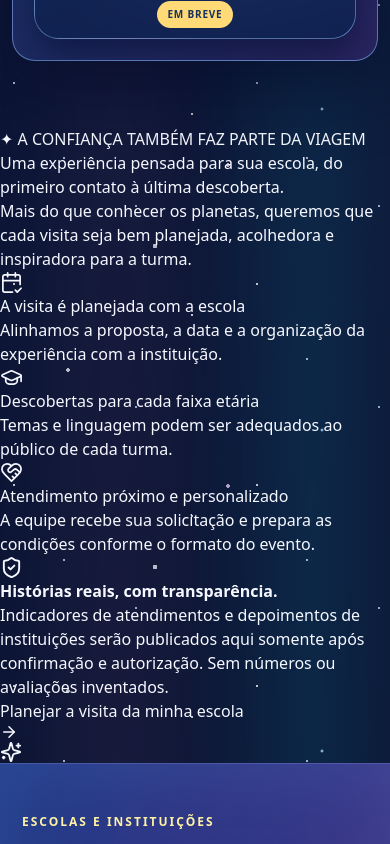
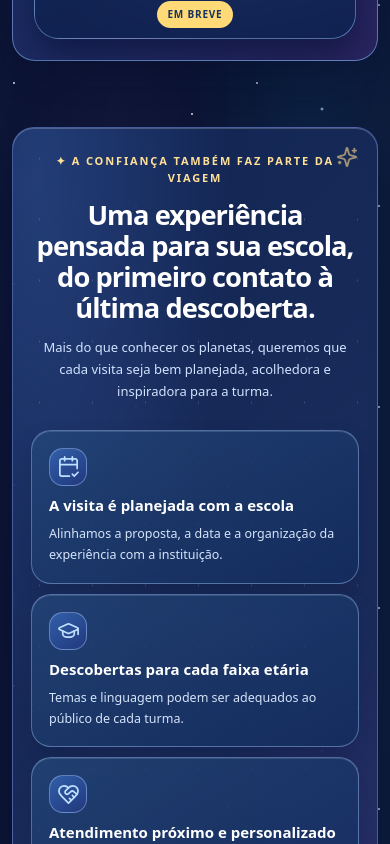
Before and after one commit to Webertcs/antares-business, a Next.js app: page /vitrine in a window 390 px wide. Shown: the part 5780-6624 px from the top of the page. Built offline with nearby package versions, Linux system fonts and the light colour scheme.

Commit message:
style(vitrine): identidade premium e responsiva do Pacote 2 de confiança e prova social

```diff
--- a/src/app/vitrine/premium.css
+++ b/src/app/vitrine/premium.css
@@ -553,3 +553,153 @@
  .premium-kids .premium-photo-credits{font-size:9px;padding-inline:2px}
  .premium-kids .premium-school-picture .premium-school-photo{border-radius:14px}
 }
+
+
+/* ANTARES Kids V2 · Pacote 2: confiança e prova social verificável.
+   Não exibir depoimentos ou números de origem não confirmada. */
+.premium-kids .premium-proof{
+ position:relative;isolation:isolate;
+ max-width:1260px;margin:12px auto 84px;padding:38px;
+ overflow:hidden;border-radius:30px;
+ border:1px solid #8baaff68;
+ background:radial-gradient(ellipse at 7% 5%,#4c79d34a,transparent 40%),
+  radial-gradient(ellipse at 95% 96%,#7954c244,transparent 36%),
+  linear-gradient(136deg,#122553f0,#1b2d5df0 55%,#1a2657f0);
+ box-shadow:0 20px 54px #040a2869,inset 0 1px #fff3;
+ color:#f5f8ff;
+}
+.premium-kids .premium-proof:before{
+ content:"";position:absolute;inset:0;
+ pointer-events:none;z-index:-1;
+ background-image:radial-gradient(#d9e9ffb0 0.75px,transparent 1px);
+ background-size:53px 61px;opacity:.26;
+}
+.premium-kids .premium-proof-heading{
+ max-width:840px;margin:0 auto 28px;text-align:center;
+}
+.premium-kids .premium-proof-heading>span{
+ display:block;color:#ffe099;font-size:11px;
+ font-weight:900;letter-spacing:.17em;
+}
+.premium-kids .premium-proof-heading h2{
+ font-size:clamp(27px,3.05vw,40px);
+ line-height:1.14;letter-spacing:-.035em;
+ font-weight:900;color:#fff;margin:13px 0 12px;
+}
+.premium-kids .premium-proof-heading p{
+ margin:0 auto;max-width:720px;
+ color:#d2e3ff;font-size:14px;line-height:1.7;
+}
+.premium-kids .premium-proof-grid{
+ display:grid;grid-template-columns:repeat(3,minmax(0,1fr));gap:15px;
+}
+.premium-kids .premium-proof-grid article{
+ position:relative;min-width:0;min-height:183px;
+ padding:22px 20px 19px;
+ border:1px solid #9fc3f76b;border-radius:20px;
+ background:linear-gradient(150deg,#244679c7,#122c5dbb);
+ box-shadow:inset 0 1px #e4eeff24,0 12px 22px #080e2935;
+ transition:transform .2s ease,border-color .2s ease;
+}
+.premium-kids .premium-proof-grid article:hover{
+ transform:translateY(-3px);border-color:#b7d8ffce;
+}
+.premium-kids .premium-proof-icon{
+ width:43px;height:43px;border:1px solid #adcfff6e;
+ display:grid;place-items:center;border-radius:14px;
+ color:#bfe0ff;background:linear-gradient(145deg,#315fa9,#22387d);
+ margin-bottom:14px;
+}
+.premium-kids .premium-proof-grid article h3{
+ font-size:16px;line-height:1.3;font-weight:850;color:#fff;
+ margin:0 0 9px;
+}
+.premium-kids .premium-proof-grid article p{
+ font-size:13px;line-height:1.65;color:#d6e4fa;margin:0;
+}
+.premium-kids .premium-proof-metrics{
+ display:grid;grid-template-columns:repeat(auto-fit,minmax(160px,1fr));
+ gap:12px;margin:0 0 20px;
+}
+.premium-kids .premium-proof-metric{
+ padding:19px 15px;text-align:center;border-radius:17px;
+ background:#111e48a6;border:1px solid #a6caff80;
+ display:grid;gap:6px;
+}
+.premium-kids .premium-proof-metric strong{font-size:30px;font-weight:900;color:#ffda7f;font-variant-numeric:tabular-nums}
+.premium-kids .premium-proof-metric span{font-size:13px;font-weight:800;color:#eaf1ff}
+.premium-kids .premium-proof-metric small{font-size:11px;color:#b4caee}
+.premium-kids .premium-proof-testimonials{
+ display:grid;grid-template-columns:repeat(auto-fit,minmax(235px,1fr));
+ gap:15px;margin:0 0 24px;
+}
+.premium-kids .premium-proof-testimonials figure{
+ margin:0;padding:21px;border:1px solid #b0c5ff70;
+ border-radius:18px;background:#1c2e64c9;
+}
+.premium-kids .premium-proof-testimonials figure>svg{color:#ffd77b;margin-bottom:8px}
+.premium-kids .premium-proof-testimonials blockquote{margin:0;color:#fff;font-size:15px;line-height:1.7}
+.premium-kids .premium-proof-testimonials figcaption{display:grid;gap:4px;margin-top:18px}
+.premium-kids .premium-proof-testimonials figcaption strong{font-size:12px;color:#e8f1ff}
+.premium-kids .premium-proof-testimonials figcaption span{font-size:11px;color:#aec5ec}
+.premium-kids .premium-proof-bottom{
+ display:flex;justify-content:space-between;align-items:center;gap:25px;
+ margin-top:22px;padding:18px 19px;
+ border:1px solid #8fafe266;border-radius:18px;
+ background:linear-gradient(100deg,#101e48bd,#243c6cb8);
+}
+.premium-kids .premium-proof-verification{
+ display:flex;align-items:flex-start;gap:13px;min-width:0;
+}
+.premium-kids .premium-proof-shield{
+ width:38px;height:38px;flex:none;
+ display:grid;place-items:center;color:#9de5c6;
+ background:#1e6b6c59;border:1px solid #8ee5cd60;
+ border-radius:12px;
+}
+.premium-kids .premium-proof-verification strong{
+ display:block;font-size:13px;color:#fff;font-weight:850;margin:0 0 5px;
+}
+.premium-kids .premium-proof-verification p{
+ margin:0;font-size:11px;color:#b7c9e8;max-width:610px;line-height:1.65;
+}
+.premium-kids .premium-proof-cta{
+ display:inline-flex;align-items:center;justify-content:center;gap:9px;
+ flex:none;min-height:43px;
+ padding:11px 18px;border-radius:999px;
+ background:linear-gradient(110deg,#ffd05d,#ffe38b);
+ color:#14284e!important;
+ font-size:12px;font-weight:900;text-decoration:none!important;
+ box-shadow:0 9px 25px #f4bb4e40;
+ transition:transform .2s ease,box-shadow .2s ease;
+}
+.premium-kids .premium-proof-cta:hover,
+.premium-kids .premium-proof-cta:focus-visible{
+ transform:translateY(-2px);box-shadow:0 12px 28px #ffc34b6b;
+}
+.premium-kids .premium-proof-sparkle{
+ position:absolute;right:19px;top:18px;color:#ffda8b;opacity:.6;
+}
+@media(max-width:1050px){
+ .premium-kids .premium-proof{margin:12px 20px 70px;padding:28px}
+ .premium-kids .premium-proof-bottom{flex-direction:column;align-items:stretch;gap:15px}
+ .premium-kids .premium-proof-cta{align-self:flex-start}
+}
+@media(max-width:720px){
+ .premium-kids .premium-proof{margin:12px 12px 56px;padding:25px 18px;border-radius:22px}
+ .premium-kids .premium-proof-heading h2{font-size:clamp(26px,7vw,34px)}
+ .premium-kids .premium-proof-heading p{font-size:13px}
+ .premium-kids .premium-proof-grid{grid-template-columns:1fr;gap:10px}
+ .premium-kids .premium-proof-grid article{min-height:0;padding:17px}
+ .premium-kids .premium-proof-icon{margin-bottom:10px;width:38px;height:38px}
+ .premium-kids .premium-proof-grid article h3{font-size:15px}
+ .premium-kids .premium-proof-grid article p{font-size:12.5px}
+ .premium-kids .premium-proof-bottom{padding:14px}
+ .premium-kids .premium-proof-cta{align-self:stretch;text-align:center}
+}
+@media(prefers-reduced-motion:reduce){
+ .premium-kids .premium-proof-grid article,
+ .premium-kids .premium-proof-cta{transition:none}
+ .premium-kids .premium-proof-grid article:hover,
+ .premium-kids .premium-proof-cta:hover{transform:none}
+}
```
